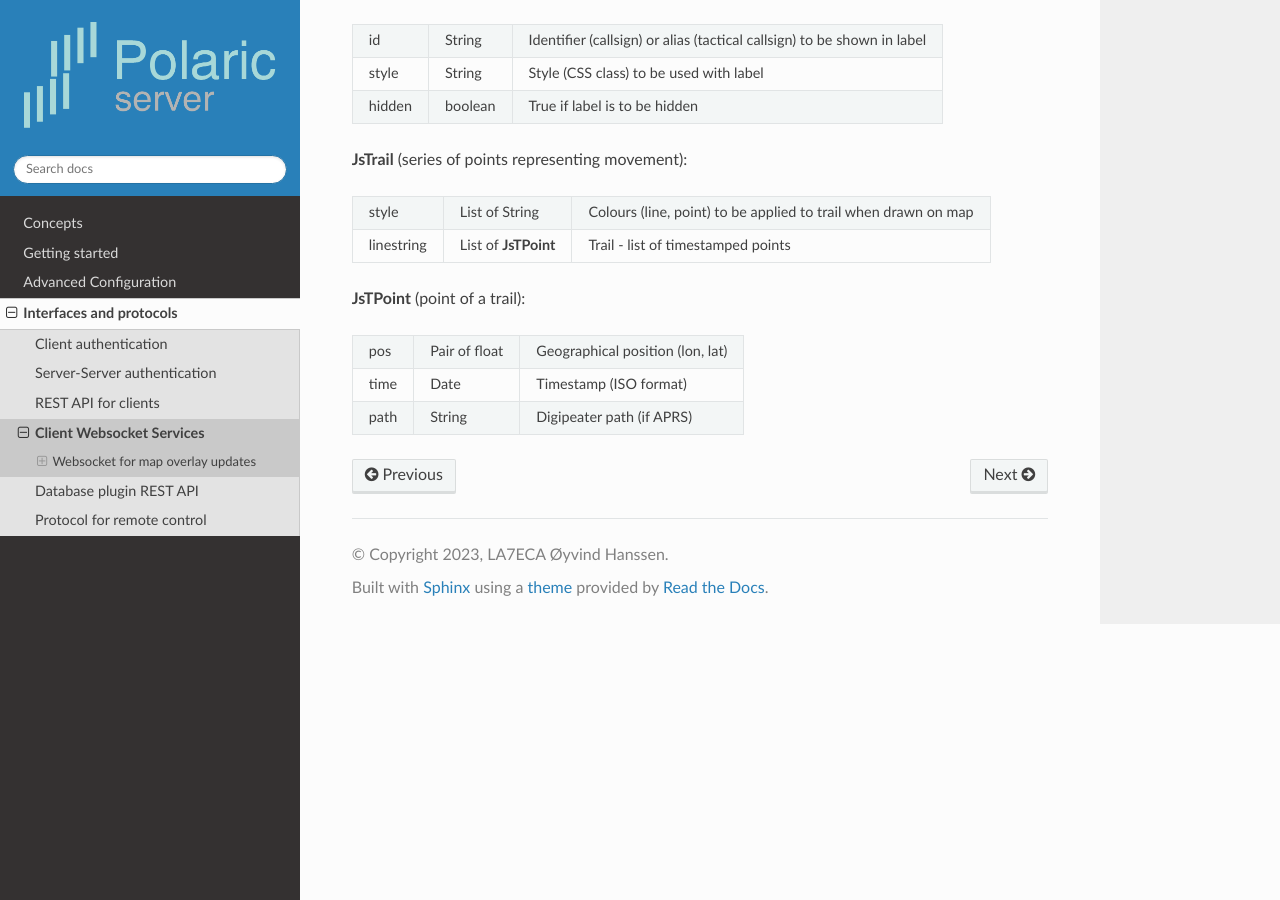
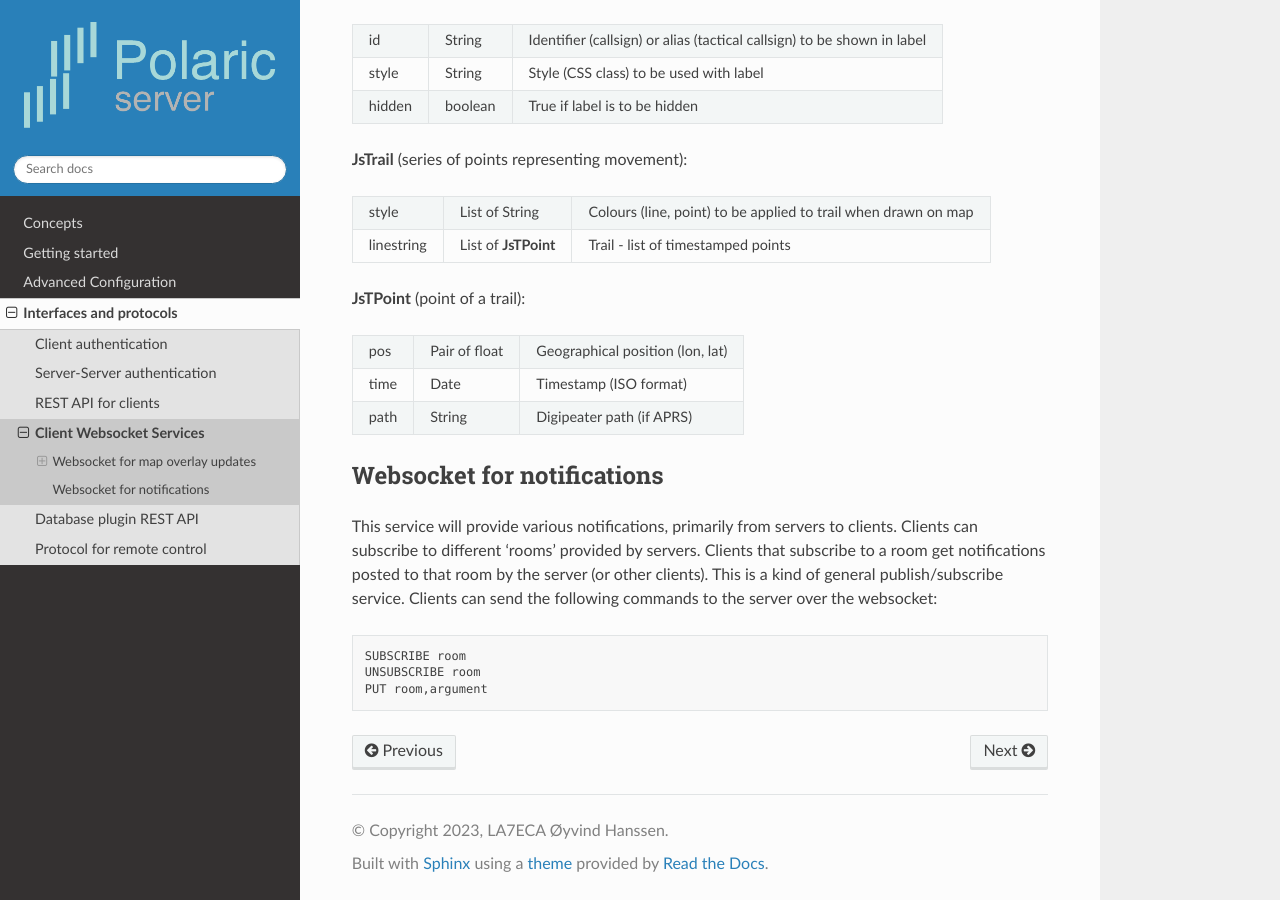
Before and after one commit to joakimsk/docs, a Sphinx documentation site: the page built from docs/cwebsocket.rst, in a window 1280 px wide and 900 px high, scrolled down 2370 px. Built offline with Sphinx 7.4.7 and the Read the Docs theme 2.0.0, drawn with Linux system fonts in a browser that asks for light colours.

Commit message:
Update cwebsocket.rst

```diff
--- a/docs/cwebsocket.rst
+++ b/docs/cwebsocket.rst
@@ -112,3 +112,15 @@ Updates are sent to client when there is a change within the area of interest. T
  time	        Date	              Timestamp (ISO format)
  path           String                Digipeater path (if APRS)
 ============== ===================== ==================================================================
+
+
+
+
+Websocket for notifications
+---------------------------
+
+This service will provide various notifications, primarily from servers to clients. Clients can subscribe to different 'rooms' provided by servers. Clients that subscribe to a room get notifications posted to that room by the server (or other clients). This is a kind of general publish/subscribe service. Clients can send the following commands to the server over the websocket::
+
+    SUBSCRIBE room
+    UNSUBSCRIBE room
+    PUT room,argument
```
